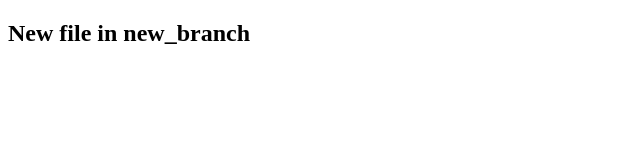
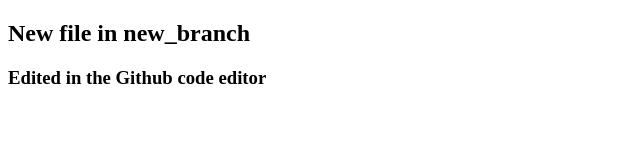
Before and after one commit to NarendranathV13/SampleForGit, a plain HTML site: page new2.html in a window 1280 px wide. Shown: the whole page, without its empty margins (0-640 px from the left). Drawn offline with Linux system fonts and the light colour scheme.

Commit message:
Update new2.html

```diff
--- a/new2.html
+++ b/new2.html
@@ -7,5 +7,6 @@
 </head>
 <body>
     <h2>New file in new_branch </h2>
+    <h3>Edited in the Github code editor</h3>
 </body>
 </html>
```
